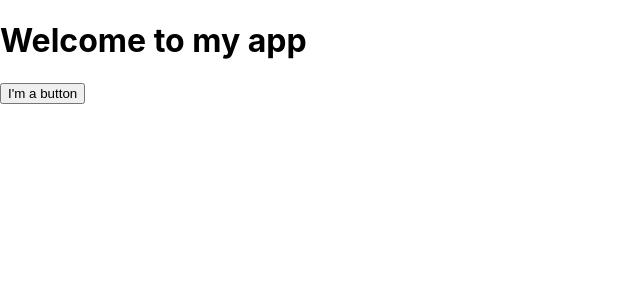
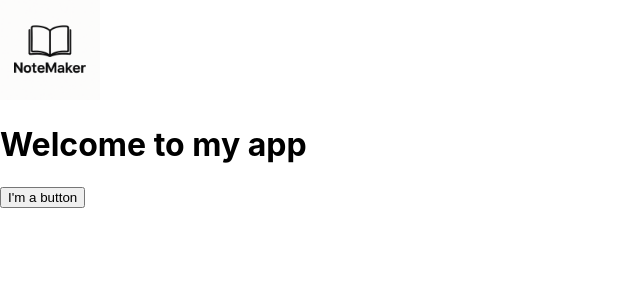
Before and after one commit to mandeep-bhandari123/notemaker, a React (Create React App) app in the folder frontend/: page / in a window 1280 px wide. Shown: the top 300 px of the page, without its empty margins (0-640 px from the left). Built offline with nearby package versions, Linux system fonts and the light colour scheme.

Commit message:
Code Update

```diff
--- a/frontend/src/App.js
+++ b/frontend/src/App.js
@@ -4,11 +4,31 @@ function MyButton(){
   );
 };
 
+
+function Logo(){
+  const user ={
+    logo:"/logo.png"
+
+  };
+  return (
+    <img
+    className="logo"
+    src={user.logo}
+    alt="Logo"
+    style={{width:"100px",height:"auto"}}>
+
+    </img>
+  )
+}
+
+var user = "mandeep"
 export default function MyApp(){
   return(
     <div>
+      <Logo />
       <h1>Welcome to my app</h1>
       <MyButton />
+
 
     </div>
   )
```
Also changed, not shown: frontend/public/logo.png (added).
